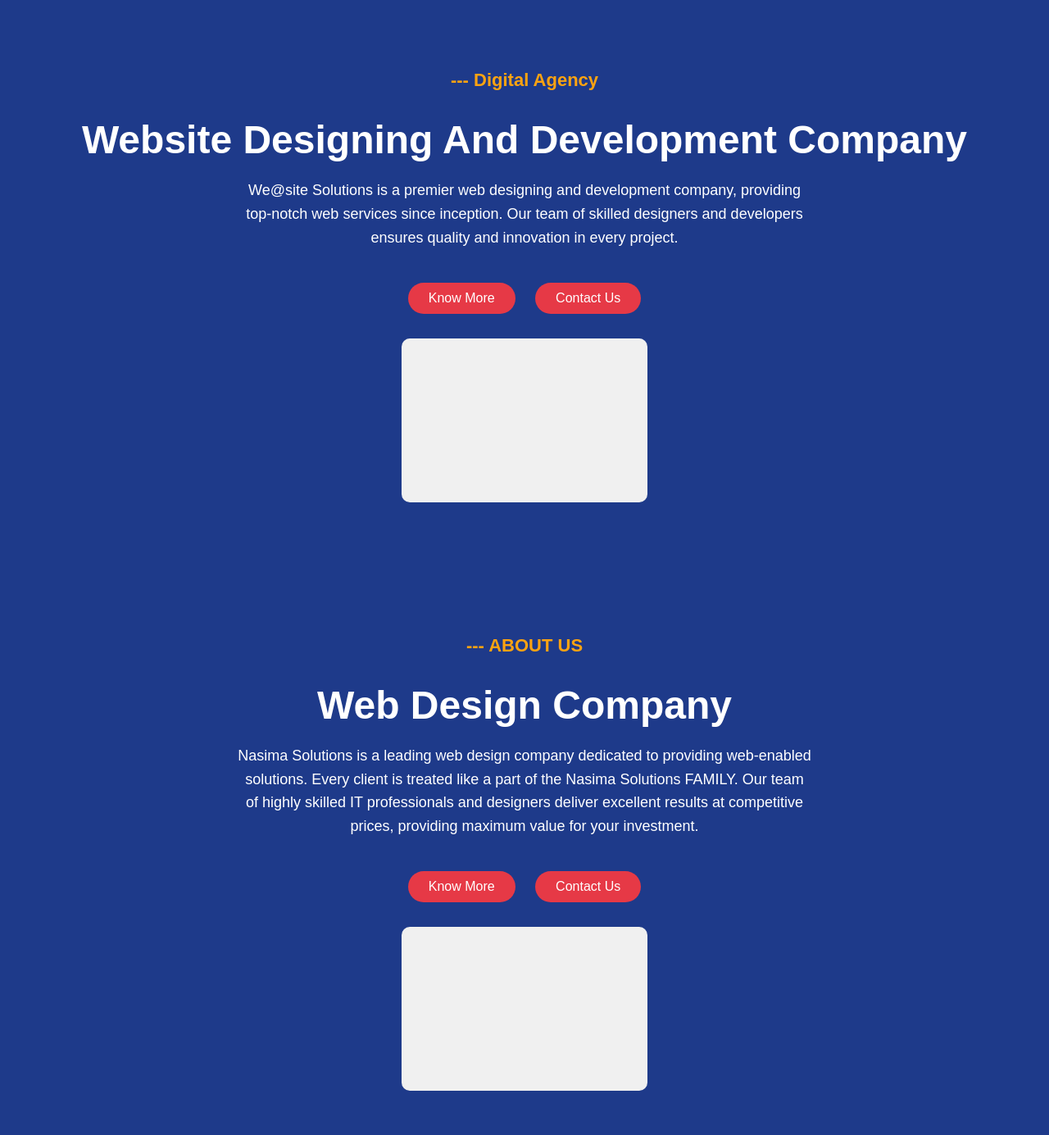
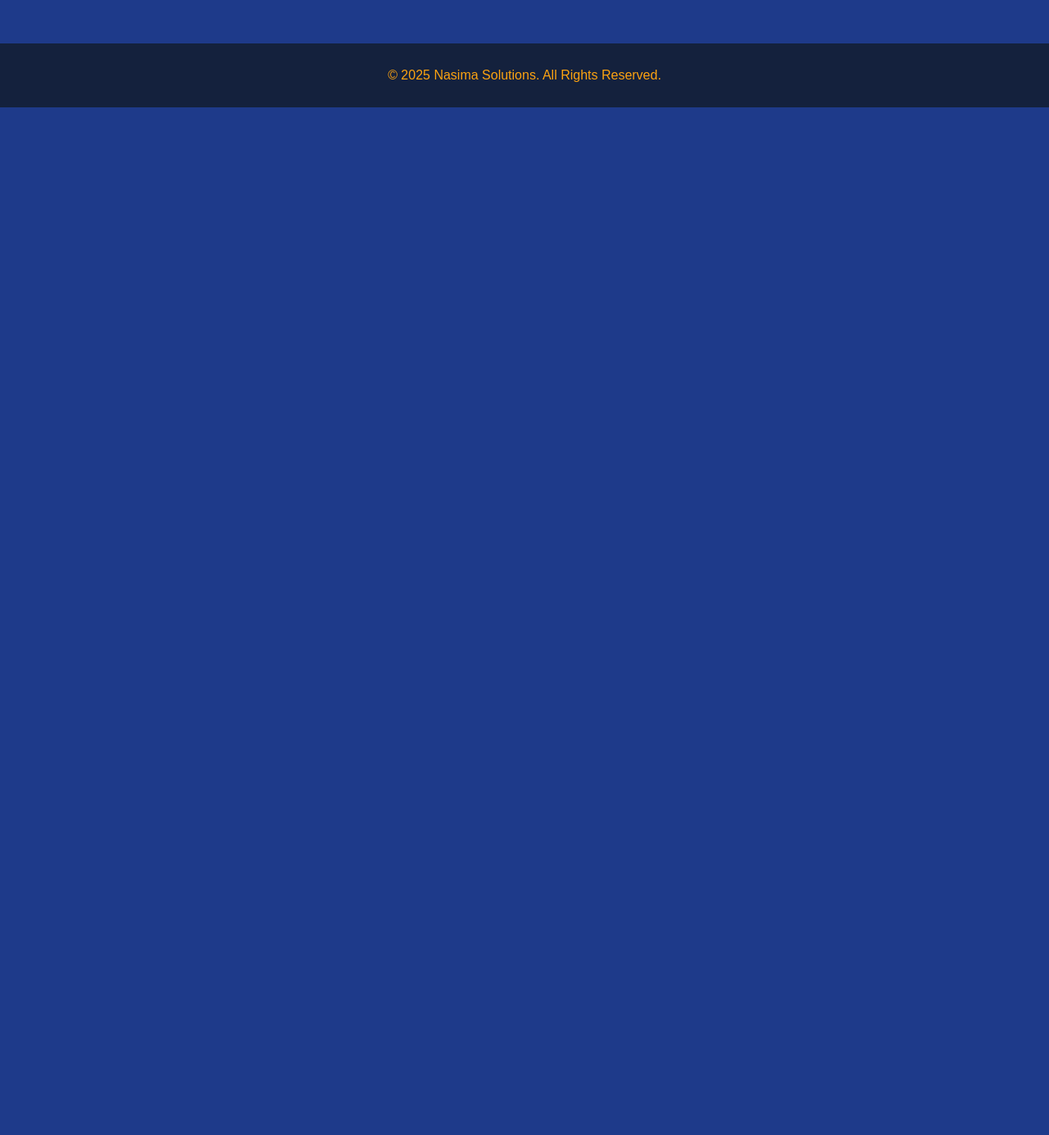
Before and after one commit to faizkhan899088-dot/nasimasolutions, a plain HTML site: page index.html in a window 1280 px wide. Shown: the part 95-1480 px from the top of the page at 82% size. After the commit the page ends 800 px from the top, so only its background shows below. Drawn offline with Linux system fonts and the light colour scheme.

Commit message:
Update index.html

```diff
--- a/index.html
+++ b/index.html
@@ -95,23 +95,8 @@
         <button class="button">Get In Touch</button>
     </nav>
 
-    <div class="content">
-        <h3>--- Digital Agency</h3>
-        <h1>Website Designing And Development Company</h1>
-        <p>We@site Solutions is a premier web designing and development company, providing top-notch web services since inception. Our team of skilled designers and developers ensures quality and innovation in every project.</p>
-        <button class="button">Know More</button>
-        <button class="button">Contact Us</button>
-        <div class="image-placeholder"></div>
-    </div>
 
-    <div class="content">
-        <h3>--- ABOUT US</h3>
-        <h1>Web Design Company</h1>
-        <p>Nasima Solutions is a leading web design company dedicated to providing web-enabled solutions. Every client is treated like a part of the Nasima Solutions FAMILY. Our team of highly skilled IT professionals and designers deliver excellent results at competitive prices, providing maximum value for your investment.</p>
-        <button class="button">Know More</button>
-        <button class="button">Contact Us</button>
-        <div class="image-placeholder"></div>
-    </div>
+
 
     <footer>
         <p>© 2025 Nasima Solutions. All Rights Reserved.</p>
```
